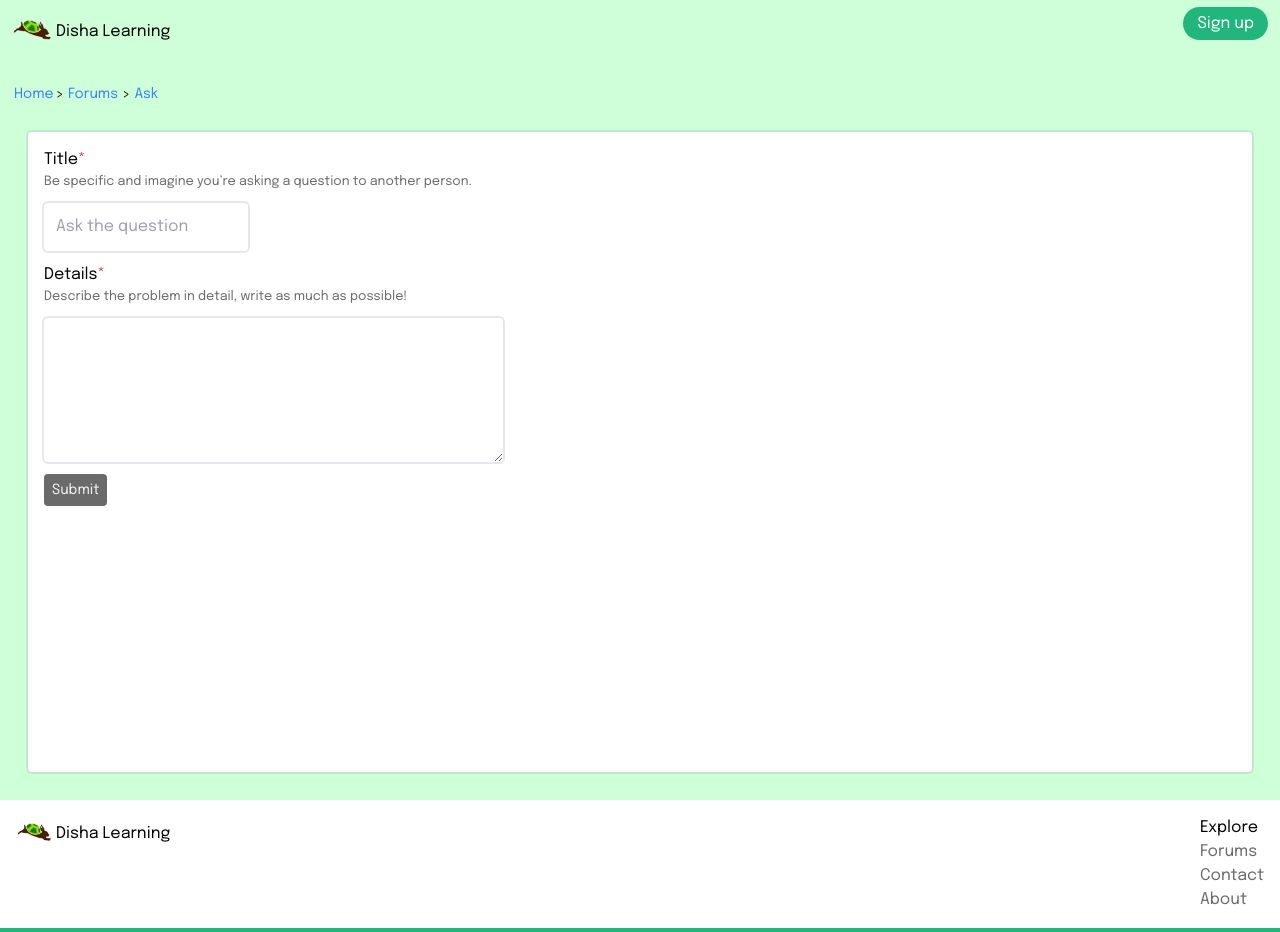
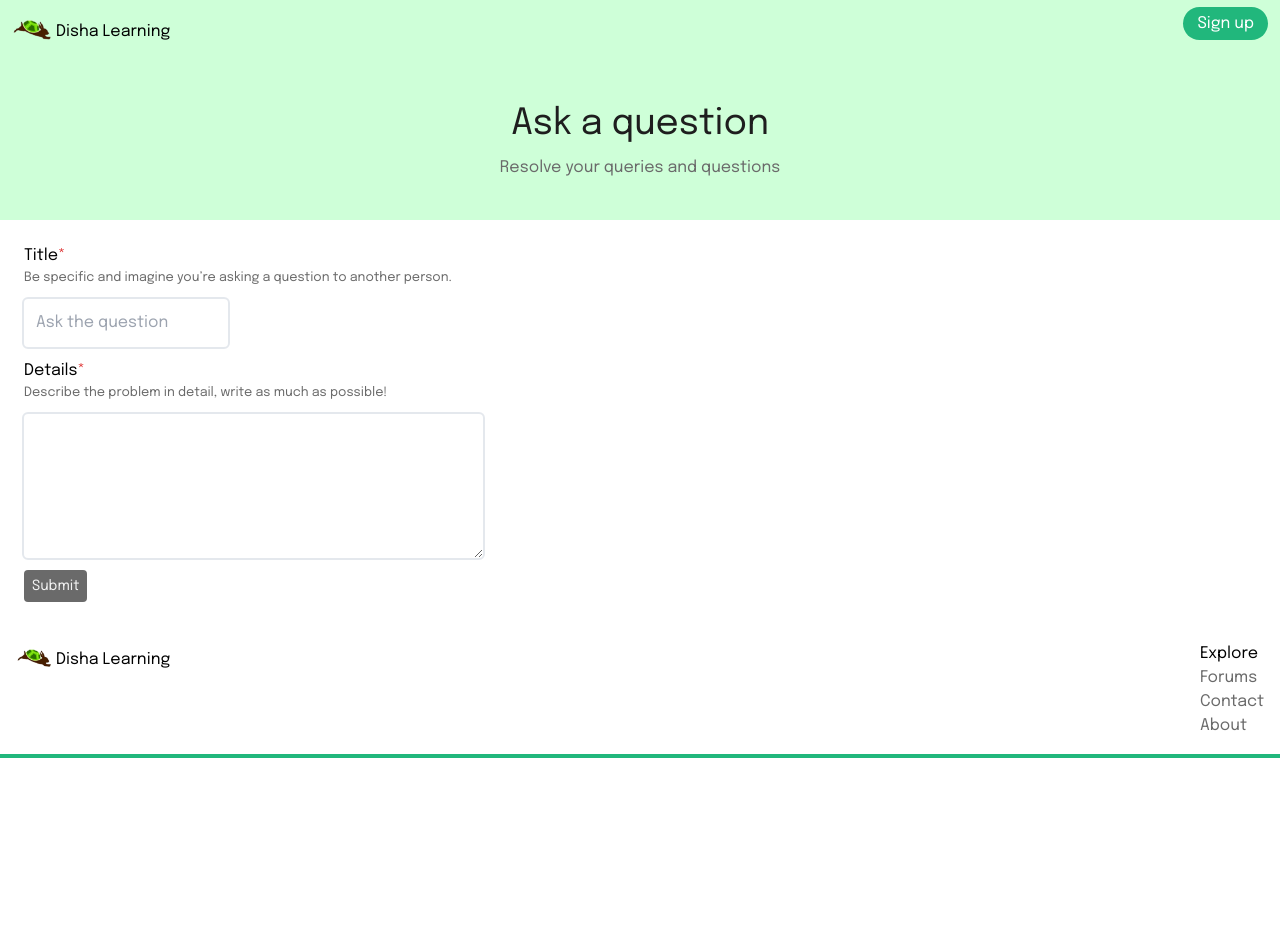
Before and after one commit to Avi-Rana-1718/dishalearning, a Next.js app: page /forums/ask in a window 1280 px wide. After the commit the page ends 800 px from the top, so only its background shows below. Built offline with nearby package versions, Linux system fonts and the light colour scheme.

Commit message:
Improvements

```diff
--- /dev/null
+++ b/app/_components/Header.js
@@ -0,0 +1,15 @@
+import Link from "next/link";
+import Nav from "./Nav";
+
+export default function Header(props) {
+    const {title, subtitle} = props;
+    return (
+        <header className="bg-[#ceffd8] pb-10">
+        <Nav navLinks={false} />
+        <div className="text-center px-10 pt-10">
+          <h3 className="text-4xl text-[#1e1e1e] mb-3">{title}</h3>
+          <span className="text-[#6a6a6a]">{subtitle}</span>
+        </div>
+      </header>
+    )
+}
--- a/app/forums/[id]/page.js
+++ b/app/forums/[id]/page.js
@@ -5,6 +5,7 @@ import Link from "next/link";
 import { initializeApp } from "firebase/app";
 import { getDatabase, ref, child, get } from "firebase/database";
 import AsideBtns from "@/app/_components/AsideBtns";
+import Header from "@/app/_components/Header";
 
 async function getData(id) {
 
@@ -45,14 +46,8 @@ export default async function Page({params}) {
 
   return (
         <>
-         <header className="bg-[#CEFFD8]">
-        <Nav navLinks={false} />
-        {/* BREADCRUMB */}
-        <div className="md:text-sm text-xs pl-3 md:mt-7">
-        <Link href="/" className="text-blue-500 mx-0.5 hover:underline">Home</Link>{">"}<Link href="/forums" className="text-blue-500 mx-1 hover:underline">Forums</Link>
-        </div>
-      </header>
-        <main className="p-3 bg-[#CEFFD8] md:flex">
+      <Header />
+        <main className="p-3 pt-0 bg-[#CEFFD8] md:flex">
             <div className="grow outline oultine-1 outline-2 min-h-[80vh] outline-slate-400/25 rounded md:max-w-[80vw] p-4 bg-[#fff]">
             <h4 className="text-[#04AA6D] inline font-medium">Question : </h4>
             <span className="text-base" dangerouslySetInnerHTML={{__html:data.question}}></span>
--- a/app/forums/ask/page.js
+++ b/app/forums/ask/page.js
@@ -8,6 +8,7 @@ import { FontAwesomeIcon } from "@fortawesome/react-fontawesome";
 
 import { getDatabase, ref, child, set } from "firebase/database";
 import { useState } from "react";
+import Header from "@/app/_components/Header";
 
 async function sendData(e, setSendStatus) {
 
@@ -46,16 +47,9 @@ export default function Ask() {
 
     return (
         <>
- <header className=" bg-[#ceffd8]">
-        <Nav navLinks={false} />
-        {/* BREADCRUMB */}
-        <div className="md:text-sm text-xs pl-3 mt-5">
-        <Link href="/" className="text-blue-500 mx-0.5 hover:underline">Home</Link>{">"}<Link href="/forums" className="text-blue-500 mx-1 hover:underline">Forums</Link>{">"}<Link href="/forums/ask" className="text-blue-500 mx-1 hover:underline">Ask</Link>
-        </div>
-      </header>
-      <main className="p-5 md:p-7 bg-[#ceffd8] flex justify-center">
-
-      <div className="grow outline oultine-1 outline-2 min-h-[80vh] outline-slate-400/25 rounded p-4 bg-[#fff]">
+      <Header title="Ask a question" subtitle="Resolve your queries and questions"/>
+      <main className="p-6">
+      <div>
       {
       sendStatus==true?(
        <span className="p-3 rounded bg-green-300 text-green-800 inline-block mb-5"><FontAwesomeIcon icon={faCircleCheck} /> Question sent! Our experts will look into it.</span>
--- a/app/forums/page.js
+++ b/app/forums/page.js
@@ -1,6 +1,7 @@
 import Link from "next/link";
 import ForumList from "../_components/forumList";
 import Nav from "../_components/Nav";
+import Header from "../_components/Header";
 import { faMagnifyingGlass } from "@fortawesome/free-solid-svg-icons";
 import { FontAwesomeIcon } from "@fortawesome/react-fontawesome";
 import { initializeApp } from "firebase/app";
@@ -48,13 +49,7 @@ export default async function Forums() {
 
   return (
     <>
-      <header className="bg-[#ceffd8] pb-10">
-        <Nav navLinks={false} />
-        <div className="text-center px-10 pt-10">
-          <h3 className="text-4xl text-[#1e1e1e] mb-3">Forums</h3>
-          <span className="text-[#6a6a6a]">Answers to all your questions</span>
-        </div>
-      </header>
+    <Header title="Forums" subtitle="Answers to all your questions" />
       <main className="md:flex p-2">
         <div className="md:max-w-[80vw]">
           <h3 className="text-2xl m-3 mb-0 flex items-center justify-between">List</h3>
--- a/app/report/page.js
+++ b/app/report/page.js
@@ -8,6 +8,7 @@ import { FontAwesomeIcon } from "@fortawesome/react-fontawesome";
 
 import { getDatabase, ref, child, set } from "firebase/database";
 import { useState } from "react";
+import Header from "../_components/Header";
 
 async function sendData(e, setSendStatus) {
 
@@ -46,13 +47,7 @@ export default function Report() {
 
     return (
         <>
- <header className="bg-[#ceffd8] pb-10">
-        <Nav navLinks={false} />
-        <div className="text-center px-10 pt-10">
-          <h3 className="text-4xl text-[#1e1e1e] mb-3">Report a problem</h3>
-          <span className="text-[#6a6a6a]">Something not working? Let us know.</span>
-        </div>
-      </header>
+      <Header title="Report a problem" subtitle="Something not working? Let us know" />
       <main className="p-5 md:p-7 bg-[#fff]">
       {
       sendStatus==true?(
```
